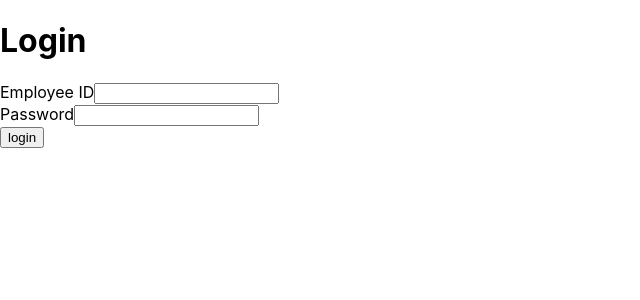
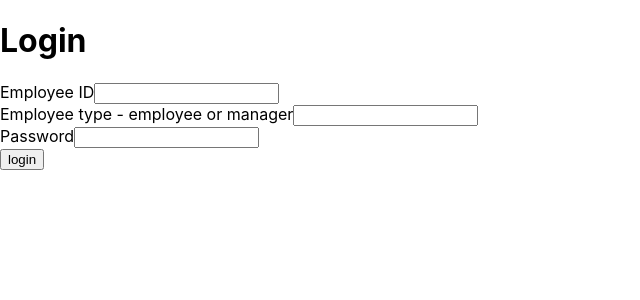
Before and after one commit to CIRACON/grp01, a React (Create React App) app in the folder feedback/: page / in a window 1280 px wide. Shown: the top 300 px of the page, without its empty margins (0-640 px from the left). Built offline with nearby package versions, Linux system fonts and the light colour scheme.

Commit message:
add employee type to login

```diff
--- a/feedback/src/components/login.js
+++ b/feedback/src/components/login.js
@@ -3,6 +3,8 @@ import React, {useState, useEffect} from 'react'
 function Login(){
     const [empId, setEmpId]  = useState("")
     const [password, setPassword] = useState("")
+    const [empType, setEmpType] = useState("")
+    const options = ["employee","manager"]
     const eChangeHandler = (event) =>{
         setEmpId(event.target.value)
     }
@@ -12,11 +14,15 @@ function Login(){
     const loginHandler = (id)=> {
         window.location = `/${id}`
     }
+    const empChangeHandler = (event)=>{ setEmpType(event.target.value)}
     return(
         <>
         <h1>Login</h1>
         <label>Employee ID</label>
         <input type={"text"} value={empId} onChange={eChangeHandler}/>
+        <br/>
+        <label>Employee type - employee or manager</label>
+        <input type={"text"} value={empType} onChange={empChangeHandler}/>
         <br/>
         <label>Password</label>
         <input type={"text"} value={password} onChange={pChangeHandler}/>
```
